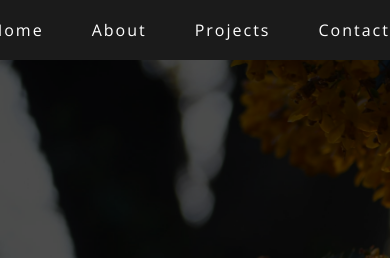
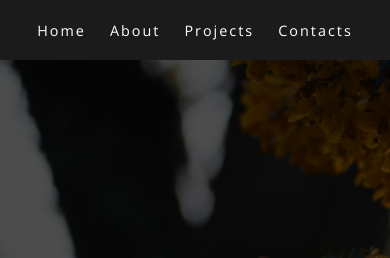
Before and after one commit to GailCodes/portfolio, an Astro site: page / in a window 390 px wide. Shown: the top 258 px of the page. Built offline with nearby package versions, Linux system fonts and the light colour scheme; Astro itself is replaced by a stand-in of ours.

Commit message:
Make navbar more mobile friendly

```diff
--- a/src/components/common/Navbar/Navbar.astro
+++ b/src/components/common/Navbar/Navbar.astro
@@ -44,4 +44,14 @@
   nav a:hover {
     color: var(--accent-color);
   }
+
+  @media (max-width: 600px) {
+    nav ul {
+      gap: 1.5rem;
+    }
+
+    nav a {
+      font-size: 0.9rem;
+    }
+  }
 </style>
```
